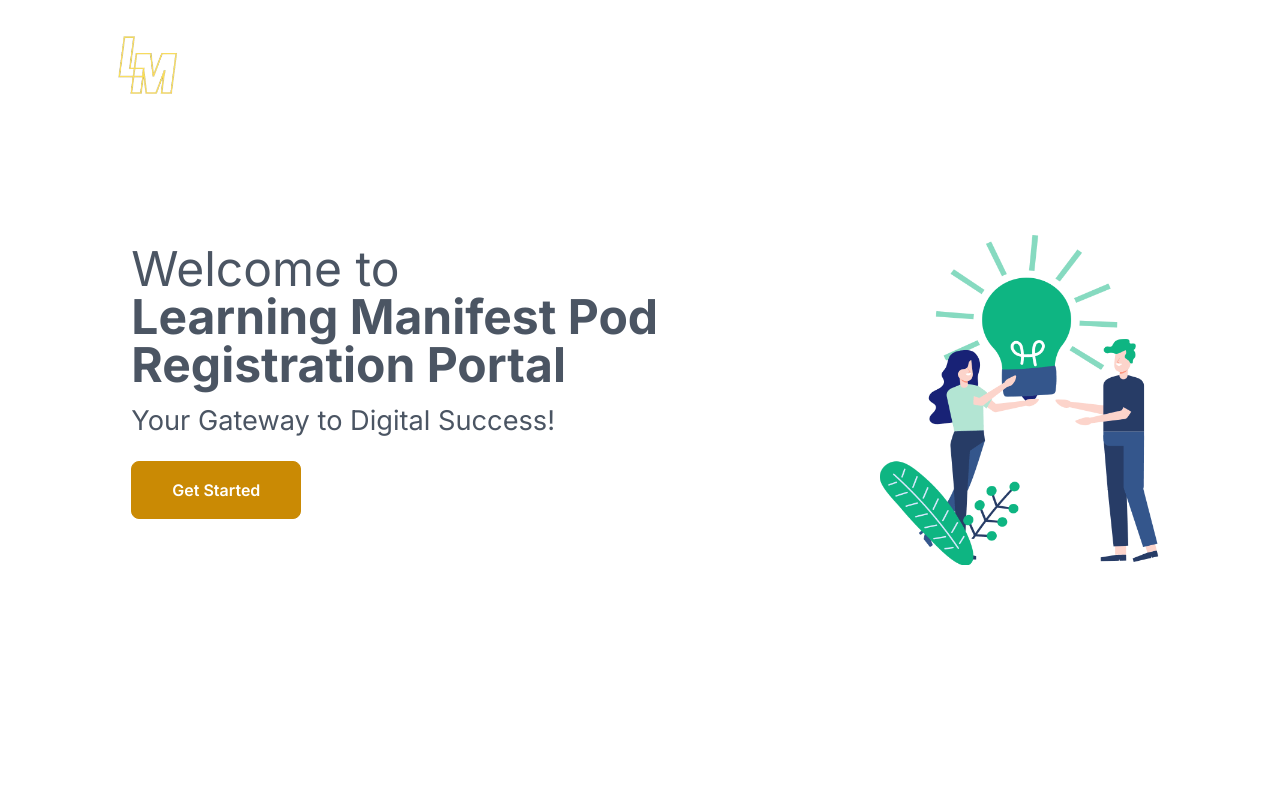
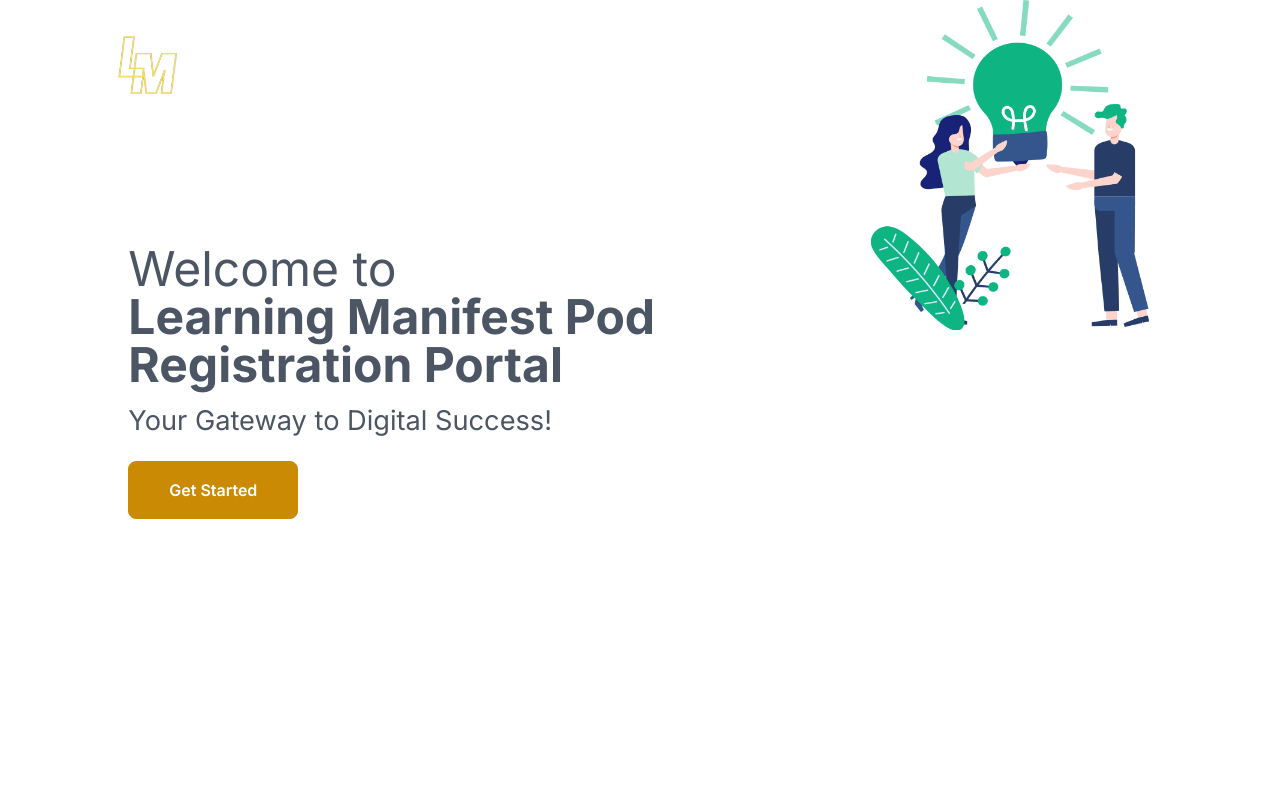
Before and after one commit to akinabudu/landingpage, a Next.js app: page / in a window 1280 px wide. Shown: the top 800 px of the page. Built offline with nearby package versions, Linux system fonts and the light colour scheme.

Commit message:
Add: framer

```diff
--- a/app/giveaway.tsx
+++ b/app/giveaway.tsx
@@ -5,6 +5,8 @@
 import axios from "axios";
 import { useToast } from "@/components/ui/use-toast"
 import { Button } from "@/components/ui/button";
+import { motion } from "framer-motion";
+
 
 
 const SignInSchema = Yup.object({
@@ -51,7 +53,10 @@
   });
 
   return (
-    <div
+    <motion.div
+     initial={{ opacity: 0 }}
+          whileInView={{ opacity: 1 }}
+          transition={{duration:.5}}
       id="giveaway"
       className="md:h-full w-full  flex flex-col items-center justify-center rounded mt-10 mb-20 gap-5 bg-gradient-to-r from-sky-500 to-indigo-500 p-10"
     >
@@ -103,6 +108,6 @@
           SEND TO MY INBOX
         </Button>
       </form>
-    </div>
+    </motion.div>
   );
 }
--- a/app/page.tsx
+++ b/app/page.tsx
@@ -105,12 +105,16 @@
             </Link>
           </motion.div>
           {/* Right side of Flex */}
+          <motion.div className="w-1/4 h-full">
+
           <Image
             src={"/assets/images/image4.png"}
             alt="hero_image"
             height={150}
             width={300}
-          />
+initial={{ x: 100 }}
+          animate={{ x: 0 }}          />
+          </motion.div>
         </section>
 
         <section
@@ -121,7 +125,8 @@
         >
           {cards.map((card, key) => (
             <motion.div
-              initial={{ scale: 0.9 }}
+              initial={{ scale: 0.9, opacity: 0 }}
+          whileInView={{ opacity: 1 }}
               whileHover={{
                 scale: [0.9, 1],
                 boxShadow: ".5px .5px 1 rgba(0, 0, 0, 0.2)",
```
